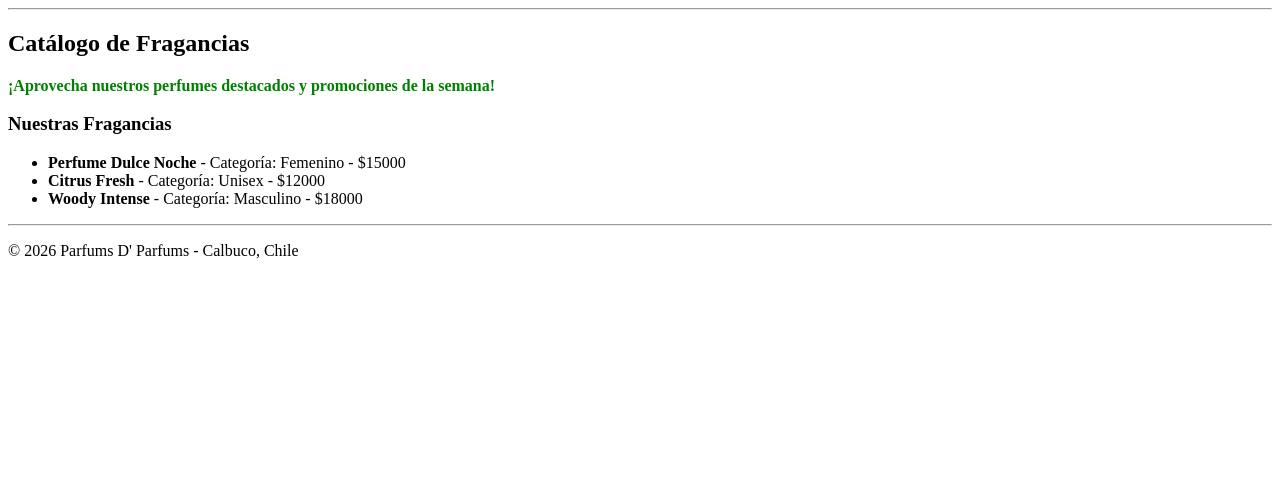
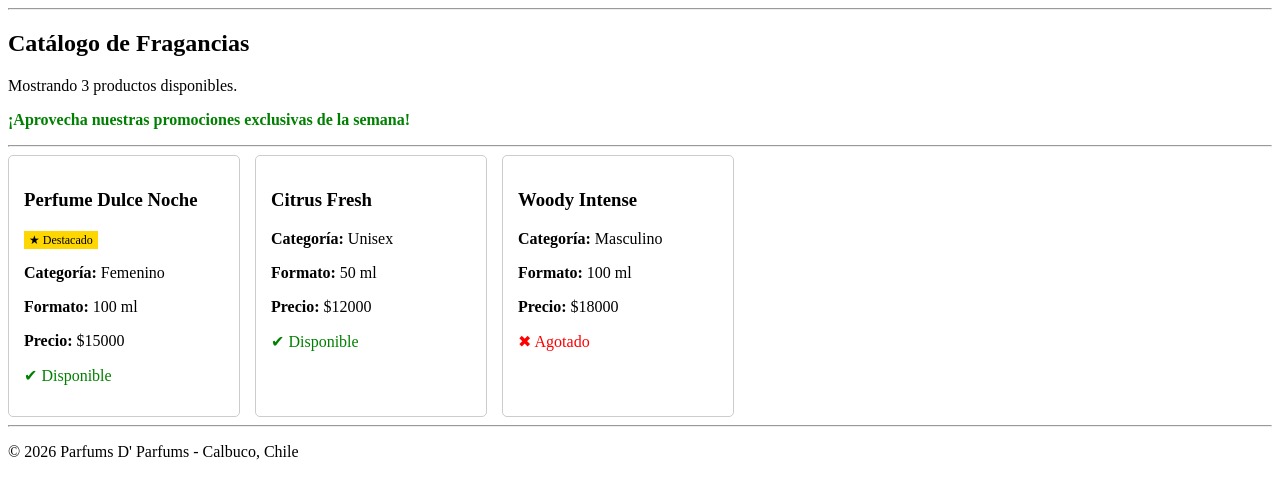
Before and after one commit to Daniel-Soto-Zenteno/Ev1_Backend, a Django app: page / in a window 1280 px wide. Shown: the part 98-597 px from the top of the page. Run offline with Django 5.2, Linux system fonts and the light colour scheme.

Commit message:
Completa modulo de catalogo con plantillas condicionales y contexto dinamico

```diff
--- a/catalogo/templates/catalogo/lista.html
+++ b/catalogo/templates/catalogo/lista.html
@@ -1,20 +1,43 @@
 {% extends 'base.html' %}
 
-{% block title %}{{ titulo }} - Parfums D' Parfums{% endblock %}
+{% block title %}{{ titulo }} - {{ empresa }}{% endblock %}
 
 {% block content %}
     <h2>{{ titulo }}</h2>
+    <p>Mostrando {{ total_productos }} productos disponibles.</p>
 
+    {# Directiva condicional para ofertas #}
     {% if hay_ofertas %}
-        <p style="color: green;"><strong>¡Aprovecha nuestros perfumes destacados y promociones de la semana!</strong></p>
+        <p style="color: green; font-weight: bold;">
+            ¡Aprovecha nuestras promociones exclusivas de la semana!
+        </p>
     {% endif %}
 
-    <h3>Nuestras Fragancias</h3>
-    <ul>
-    {% for perfume in perfumes %}
-        <li>
-            <strong>{{ perfume.nombre }}</strong> - Categoría: {{ perfume.categoria }} - ${{ perfume.precio }}
-        </li>
-    {% endfor %}
-    </ul>
+    <hr>
+
+    {# Bucle for para iterar el contexto #}
+    <div style="display: flex; gap: 15px; flex-wrap: wrap;">
+        {% for perfume in perfumes %}
+            <div style="border: 1px solid #ccc; padding: 15px; border-radius: 5px; width: 200px;">
+                <h3>{{ perfume.nombre }}</h3>
+
+                {% if perfume.destacado %}
+                    <span style="background-color: gold; padding: 2px 5px; font-size: 12px;">★ Destacado</span>
+                {% endif %}
+
+                <p><strong>Categoría:</strong> {{ perfume.categoria }}</p>
+                <p><strong>Formato:</strong> {{ perfume.ml }} ml</p>
+                <p><strong>Precio:</strong> ${{ perfume.precio }}</p>
+
+                {# Condicional de disponibilidad #}
+                {% if perfume.en_stock %}
+                    <p style="color: green;">✔ Disponible</p>
+                {% else %}
+                    <p style="color: red;">✖ Agotado</p>
+                {% endif %}
+            </div>
+        {% empty %}
+            <p>No se encontraron productos en el catálogo.</p>
+        {% endfor %}
+    </div>
 {% endblock %}
--- a/catalogo/views.py
+++ b/catalogo/views.py
@@ -1,15 +1,36 @@
 from django.shortcuts import render
-
-# Create your views here.
 
 def lista_perfumes(request):
     contexto = {
         'titulo': 'Catálogo de Fragancias',
+        'empresa': 'Parfums D\' Parfums',
         'hay_ofertas': True,
+        'total_productos': 3,
         'perfumes': [
-            {'nombre': 'Perfume Dulce Noche', 'categoria': 'Femenino', 'precio': 15000},
-            {'nombre': 'Citrus Fresh', 'categoria': 'Unisex', 'precio': 12000},
-            {'nombre': 'Woody Intense', 'categoria': 'Masculino', 'precio': 18000},
+            {
+                'nombre': 'Perfume Dulce Noche',
+                'categoria': 'Femenino',
+                'precio': 15000,
+                'ml': 100,
+                'en_stock': True,
+                'destacado': True
+            },
+            {
+                'nombre': 'Citrus Fresh',
+                'categoria': 'Unisex',
+                'precio': 12000,
+                'ml': 50,
+                'en_stock': True,
+                'destacado': False
+            },
+            {
+                'nombre': 'Woody Intense',
+                'categoria': 'Masculino',
+                'precio': 18000,
+                'ml': 100,
+                'en_stock': False,
+                'destacado': False
+            },
         ]
     }
     return render(request, 'catalogo/lista.html', contexto)
--- a/templates/base.html
+++ b/templates/base.html
@@ -10,8 +10,8 @@
         <h1>Parfums D' Parfums</h1>
         <nav>
             <a href="{% url 'lista_perfumes' %}">Catálogo</a> |
-            <a href="{% url 'informacion_contacto' %}">Contacto</a> |
-            <a href="{% url 'historia_y_guia' %}">Nosotros</a>
+            <a href="#">Contacto</a> |
+            <a href="#">Nosotros</a>
         </nav>
     </header>
     <hr>
```
